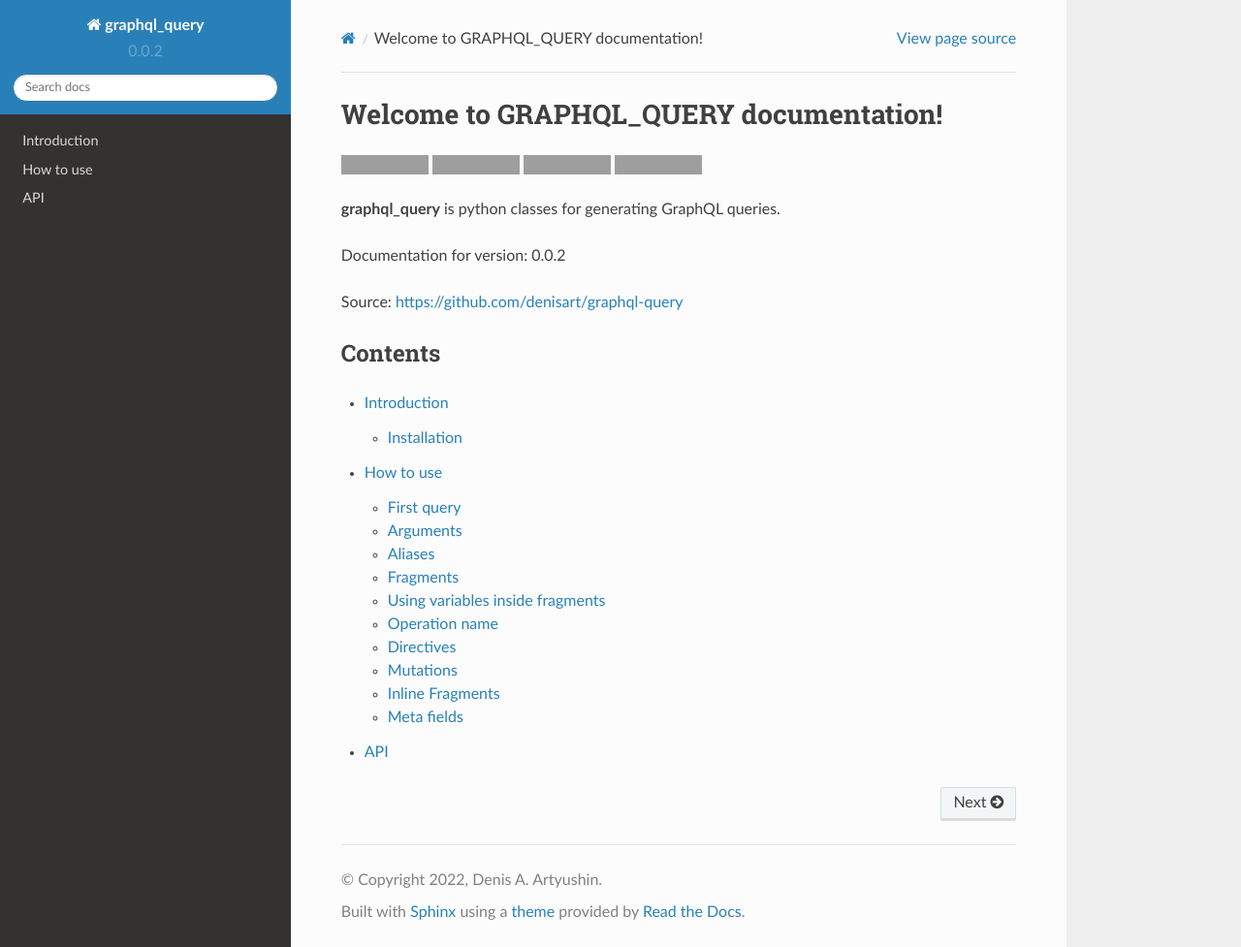
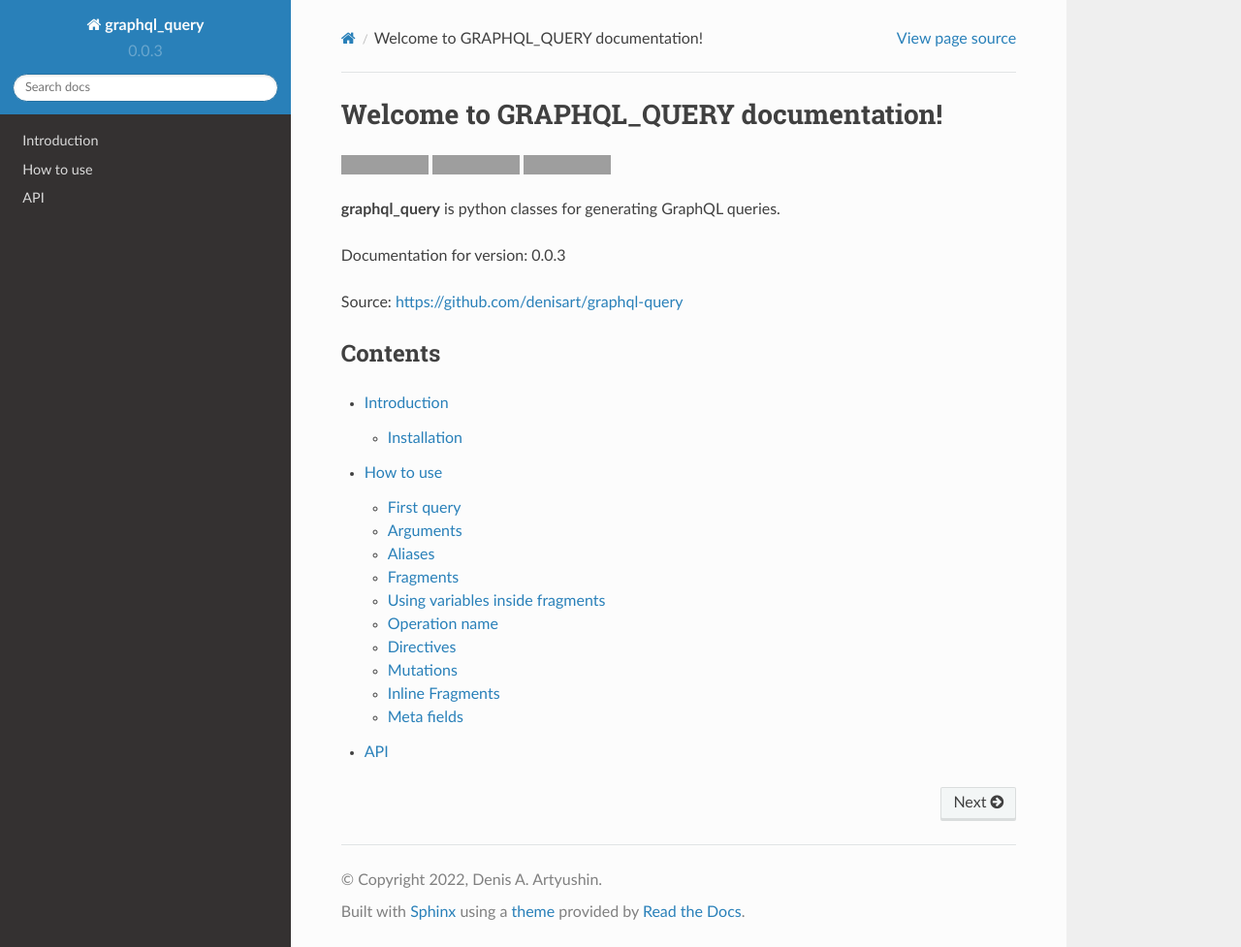
Before and after one commit to denisart/graphql-query, a Sphinx documentation site: the page built from docs/source/index.rst, in a window 1280 px wide and 977 px high. Shown: the whole window at 97% size. Built offline with Sphinx 7.4.7 and the Read the Docs theme 2.0.0, drawn with Linux system fonts in a browser that asks for light colours; grey boxes are pictures that could not be loaded.

Commit message:
release: Release 0.0.3 (#4)

```diff
--- a/docs/source/conf.py
+++ b/docs/source/conf.py
@@ -9,7 +9,7 @@
 project = 'graphql_query'
 copyright = '2022, Denis A. Artyushin'
 author = 'Denis A. Artyushin'
-version = '0.0.2'
+version = '0.0.3'
 
 # -- General configuration ---------------------------------------------------
 # https://www.sphinx-doc.org/en/master/usage/configuration.html#general-configuration
--- a/docs/source/index.rst
+++ b/docs/source/index.rst
@@ -6,8 +6,6 @@
 Welcome to GRAPHQL_QUERY documentation!
 =======================================
 
-.. image:: https://img.shields.io/github/actions/workflow/status/denisart/graphql-query/check.yaml
-  :alt: Build
 .. image:: https://img.shields.io/github/v/tag/denisart/graphql-query
   :alt: tag
 .. image:: https://img.shields.io/github/last-commit/denisart/graphql-query/master
--- a/graphql_query/__version__.py
+++ b/graphql_query/__version__.py
@@ -10,7 +10,7 @@
 #
 MAJOR_VERSION = "0"
 MINOR_VERSION = "0"
-MICRO_VERSION = "2"
+MICRO_VERSION = "3"
 
 
 __version__ = f"{MAJOR_VERSION}.{MINOR_VERSION}.{MICRO_VERSION}"
```
Also changed, not shown: README.md (+0 -1 lines).
